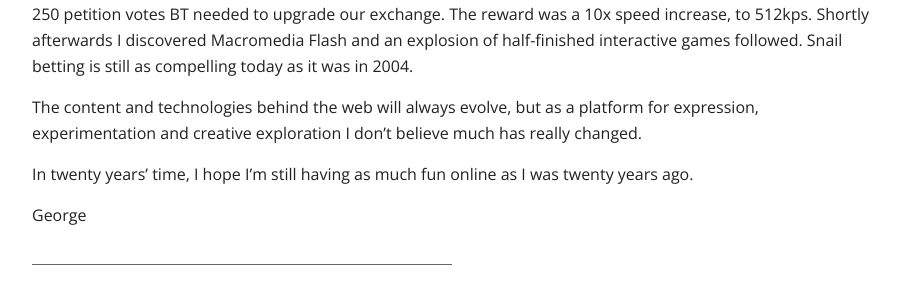
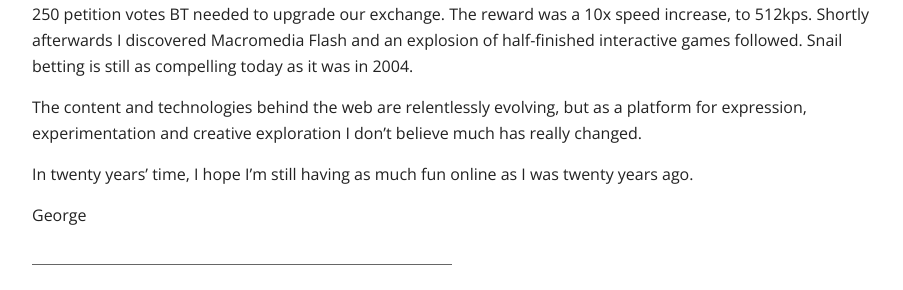
Before and after one commit to gcsalzburg/gcsalzburg.github.io, a Jekyll site: the page built from _posts/2019-05-26-20-years.md, in a window 1280 px wide and 900 px high, scrolled down 621 px. Shown: the part 164-454 px from the top of the window, without its empty margins (148-1051 px from the left). Built offline with Jekyll 4.4.1, drawn with Linux system fonts in a browser that asks for light colours; some of the changed text lies outside the part shown.

```diff
--- a/_posts/2019-05-26-20-years.md
+++ b/_posts/2019-05-26-20-years.md
@@ -13,7 +13,7 @@
 
 It was also an era before broadband, which arrived in our village in 2003. I built the site we used to gather the 250 petition votes BT needed to upgrade our exchange. The reward was a 10x speed increase, to 512kps. Shortly afterwards I discovered Macromedia Flash and an explosion of half-finished interactive games followed. Snail betting is still as compelling today as it was in 2004.
 
-The content and technologies behind the web will always evolve, but as a platform for expression, experimentation and creative exploration I don’t believe much has really changed.
+The content and technologies behind the web are relentlessly evolving, but as a platform for expression, experimentation and creative exploration I don’t believe much has really changed.
 
 In twenty years’ time, I hope I’m still having as much fun online as I was twenty years ago.
 
```
Also changed, not shown: other parts of _posts/2019-05-26-20-years.md (+11 -1 lines), images/posts/20-years/ant-or-dec.png (added), images/posts/20-years/radiation.png (added).
